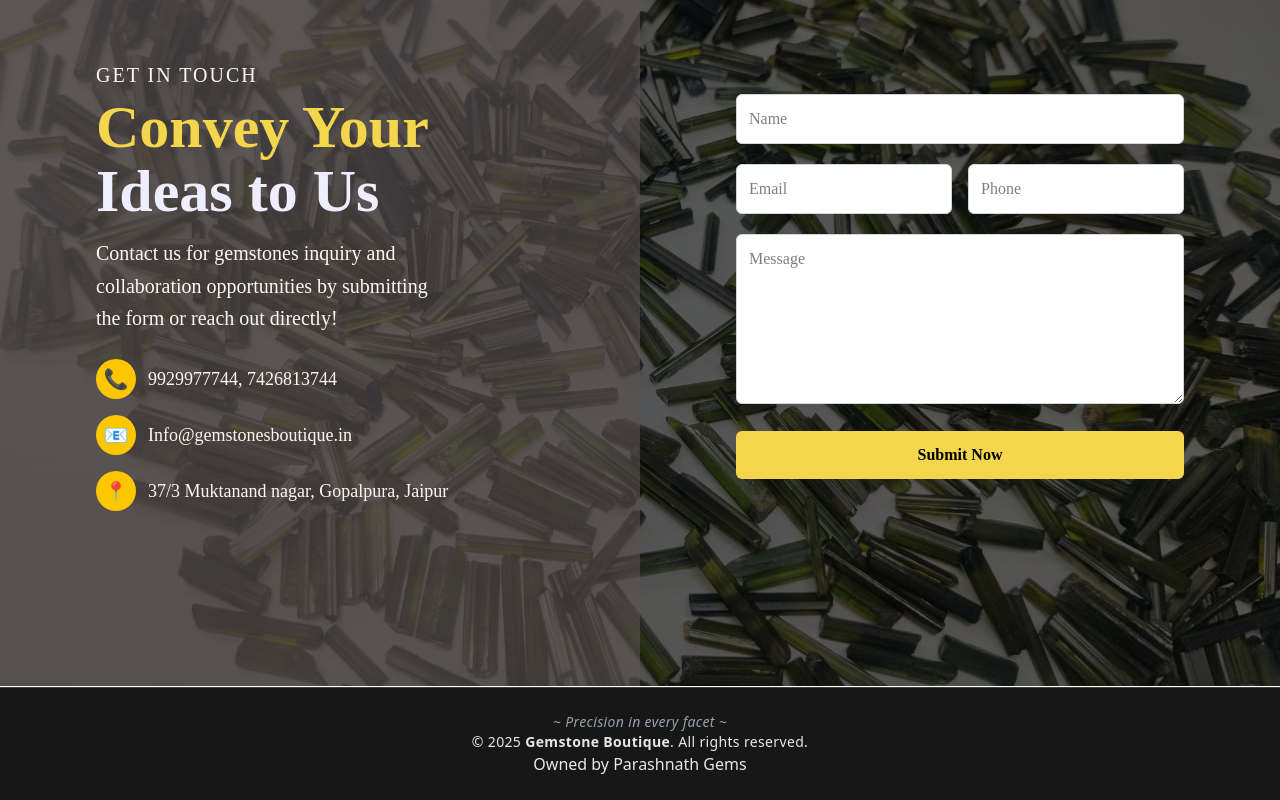
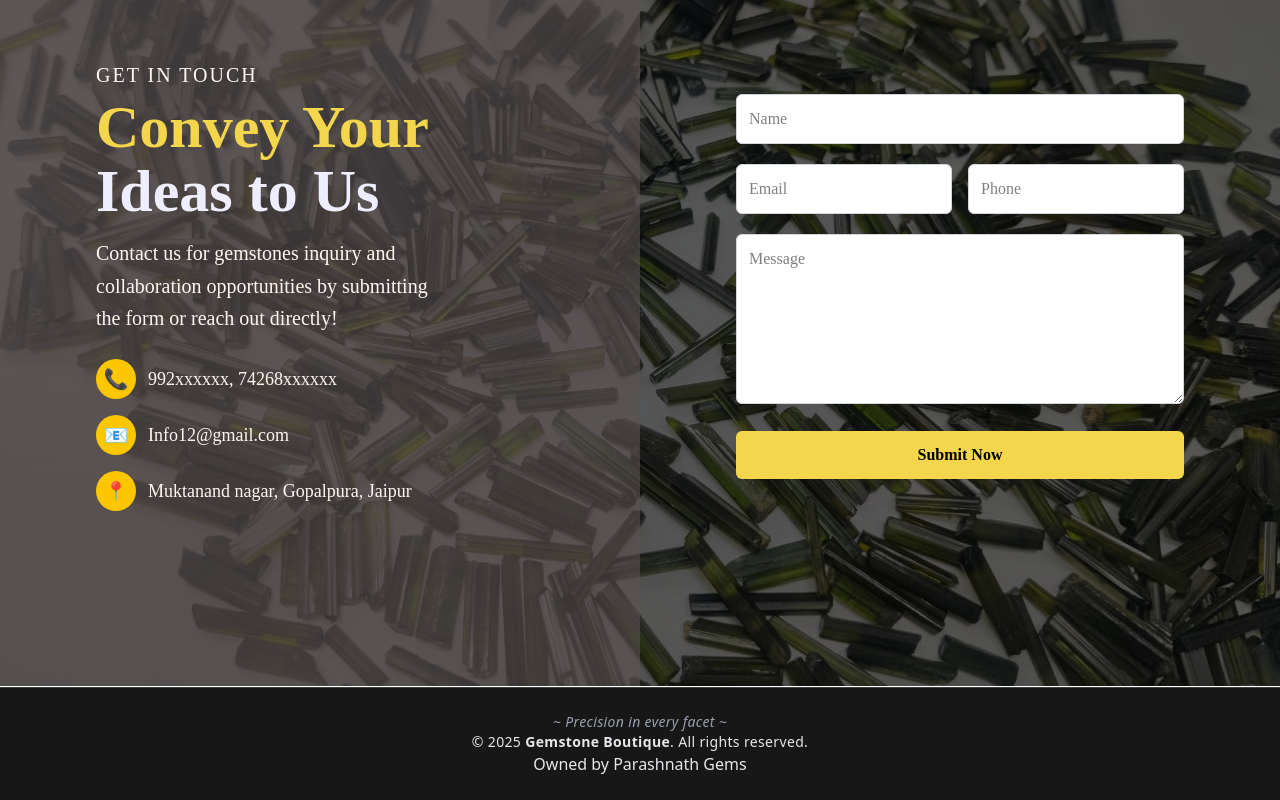
Before and after one commit to JatinMehta007/Freelance-project, a React (Vite) app: page / in a window 1280 px wide. Shown: the part 4320-5120 px from the top of the page. Built offline with nearby package versions, Linux system fonts and the light colour scheme; a web font is replaced by a local one.

Commit message:
remove client details

```diff
--- a/src/pages/Contact.jsx
+++ b/src/pages/Contact.jsx
@@ -88,18 +88,18 @@ export const Contact = () => {
             </span>
             <span className="hover:cursor-pointer flex flex-row">
               <a
-                href="https://wa.me/919929977744"
+                href="https://wa.me/919929xxxxx"
                 target="_blank"
                 rel="noopener noreferrer"
               >
-                9929977744
+                992xxxxxx
               </a>
               <a
-                href="https://wa.me/917426813744"
+                href="https://wa.me/91742xxxxx"
                 target="_blank"
                 rel="noopener noreferrer"
               >
-               , 7426813744
+               , 74268xxxxxx
               </a>
             </span>
           </div>
@@ -109,14 +109,14 @@ export const Contact = () => {
               📧
             </span>
             <span className="hover:cursor-pointer">
-              <a href="mailto:Info@gemstonesboutique.in">
-                Info@gemstonesboutique.in
+              <a href="mailto:Info12@gmail.com">
+                Info12@gmail.com
               </a>
             </span>
           </div>
           <div className="flex items-center gap-3">
             <a
-              href="https://maps.app.goo.gl/fcFohyUKb1v5zrXu8?g_st=ipc"
+              href=""
               target="_blank"
               rel="noopener noreferrer"
             >
@@ -126,11 +126,11 @@ export const Contact = () => {
             </a>
             <span>
               <a
-                href="https://maps.app.goo.gl/fcFohyUKb1v5zrXu8?g_st=ipc"
+                href=""
                 target="_blank"
                 rel="noopener noreferrer"
               >
-                37/3 Muktanand nagar, Gopalpura, Jaipur
+                 Muktanand nagar, Gopalpura, Jaipur
               </a>
             </span>
           </div>
```
